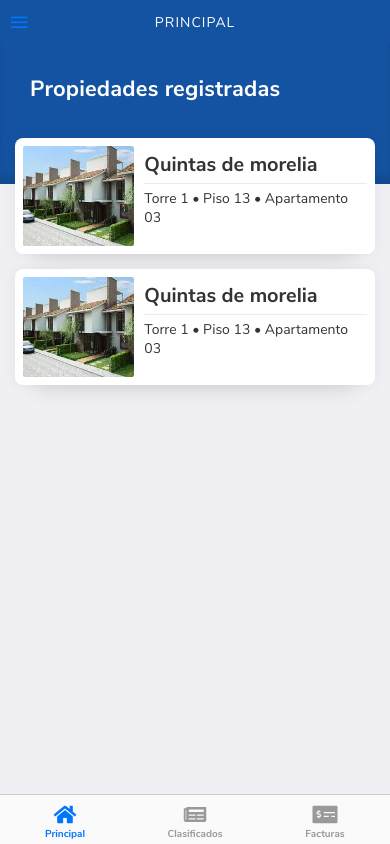
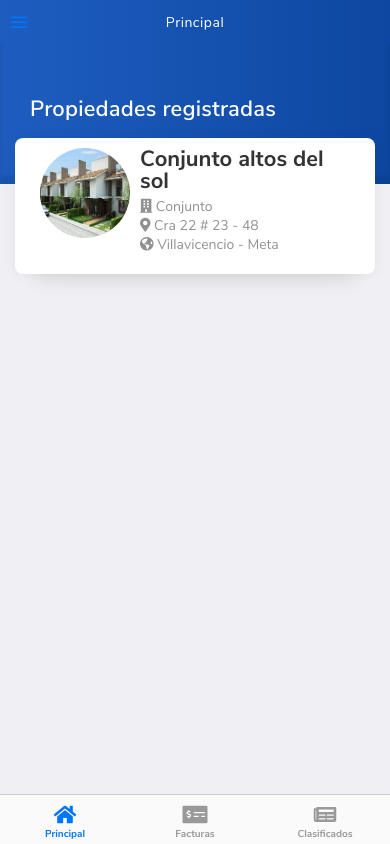
Before and after one commit to jhohansilva/devApp, a plain HTML site: page index.html in a window 390 px wide. Drawn offline with Linux system fonts and the light colour scheme; some packages are replaced by stand-ins of ours; no server answers; files whose address does not match are found by name.

Commit message:
Cambios visuales

```diff
--- a/app/style.scss
+++ b/app/style.scss
@@ -1,7 +1,13 @@
 @import "fonts";
+$base-color: #0454be;
+$gradient-base-color: #1453a2;
 
 body {
   font-family: NunitoSans-regular;
+}
+
+main {
+  background: #eceff1 !important;
 }
 
 #appTabbar {
@@ -13,24 +19,29 @@ body {
     font-size: 20px;
   }
 
+  .tabbar--material__button {
+    color: #616161;
+  }
+
   .tabbar__label {
     font-family: NunitoSans-Bold;
   }
 
   :checked + .tabbar--material__button {
-    color: #1453a2;
+    color: $base-color !important;
   }
 
   .tabbar--material__border {
-    background-color: #1453a2;
+    background-color: $base-color;
   }
 }
 
 ons-toolbar {
   display: flex !important;
   align-items: center !important;
-  background: #1453a2 !important;
+  background: linear-gradient(to left, #0d47a1, #1e5dbf) !important;
   box-shadow: none !important;
+  // background: $base-color !important;
   // box-shadow: 0 2px 5px 0px rgba(0, 0, 0, 0.2) !important;
 
   .toolbar__left,
@@ -40,9 +51,9 @@ ons-toolbar {
     line-height: normal !important;
     color: #fff !important;
     font-family: NunitoSans-Regular !important;
-    text-transform: uppercase!important;
+    // text-transform: uppercase !important;
     font-size: 14px !important;
-    letter-spacing: 1px;
+    letter-spacing: 0.5px;
   }
 
   .toolbar__left {
@@ -60,7 +71,7 @@ ons-toolbar {
   .header-nav {
     width: 100%;
     height: 150px;
-    background: #1453a2;
+    background: $base-color;
     position: relative;
     box-shadow: inset 0px -4px 5px 0 rgba(0, 0, 0, 0.08);
 
@@ -95,69 +106,97 @@ ons-toolbar {
   }
 }
 
-#home {
 header {
-    height: 110px;
+  height: 90px;
   width: 100%;
-    // background: #1453a2;
-    background: linear-gradient(#1453a2, #1453a2);
+  // background: linear-gradient(to bottom left,$base-color, $gradient-base-color);
+  background: linear-gradient(to left, #0d47a1, #1e5dbf) !important;
+
   box-shadow: inset 0px -8px 5px 0 rgba(0, 0, 0, 0.1);
-    padding-top: 30px;
+  padding-top: 50px;
 
   .title-header {
     color: #fff;
-      // text-transform: uppercase;
-      font-family: NunitoSans-Bold !important;
+    font-family: NunitoSans-SemiBold !important;
     margin-left: 30px;
     font-size: 22px;
-      letter-spacing: .2px;
+    letter-spacing: 0.2px;
   }
 }
 
+#home {
   main {
     margin-top: -61px;
-    background: transparent;
+    background: transparent !important;
   }
 
   ons-card {
+    box-shadow: 0 25px 20px -20px rgba(0, 0, 0, 0.1), 0 0 15px rgba(0, 0, 0, 0.06);
+    padding: 10px 25px;
+    margin: 15px;
+
+    .header-card {
       display: grid;
       grid-gap: 10px;
-    grid-template-columns: 1fr 2fr;
-    box-shadow: 0 25px 20px -20px rgba(0, 0, 0, 0.1), 0 0 15px rgba(0, 0, 0, 0.06);
-    padding: 8px;
-    margin: 15px;
+      grid-template-columns: 0.8fr 2fr;
+      margin-bottom: 10px;
+    }
 
     .left,
     .right {
       box-sizing: border-box;
+      display: flex;
+      align-items: center;
     }
 
     .img {
-      width: 100%;
-      height: 100px;
-      border-radius: 2px;
+      width: 90px;
+      height: 90px;
+      border-radius: 150px;
+      // margin: 0 auto;
 
       img {
         width: 100%;
         height: 100%;
-        border-radius: 2px;
+        border-radius: 150px;
+        margin: 0 auto;
       }
     }
 
     .titulo {
       margin: 0;
-      padding: 5px 0;
       font-family: NunitoSans-Bold !important;
-      border-bottom: 0.8px solid rgba(0, 0, 0, 0.08);
       color: #333;
+      font-size: 22px;
+      line-height: 1;
+      margin-bottom: 5px;
+    }
+
+    .sub-titulo {
+      font-family: NunitoSans-Regular !important;
+      // text-transform: uppercase;
+      font-size: 14px;
+      color: #919191;
     }
 
     .text {
-      font-size: 14px;
+      width: 100%;
+      font-size: 16px;
       padding: 5px 0;
-      // text-transform: uppercase;
       font-family: NunitoSans-Regular !important;
       color: #333;
     }
   }
 }
+
+#facturas {
+  .factura {
+    background: #606c88;
+    background: -webkit-linear-gradient(to right, #3f4c6b, #606c88);
+    background: linear-gradient(to right, #3f4c6b, #606c88);
+
+    box-shadow: 0 25px 20px -20px rgba(0, 0, 0, 0.1), 0 0 15px rgba(0, 0, 0, 0.06);
+    padding: 10px 25px;
+    margin: 15px;
+  }
+}
--- a/index.html
+++ b/index.html
@@ -5,7 +5,7 @@
     <meta charset="UTF-8">
     <meta name="viewport" content="width=device-width, initial-scale=1.0">
     <meta http-equiv="X-UA-Compatible" content="ie=edge">
-    <title>Login</title>
+    <title>App</title>
     <!-- OsenUi -->
     <link rel="stylesheet" href="css/onsenui.css">
     <link rel="stylesheet" href="css/onsen-css-components.min.css">
@@ -17,13 +17,14 @@
     <script src="js/onsenui.min.js"></script>
     <script>
         $(document).ready(function () {
-            if (
-                validarSesion()
-                && localStorage.sesion != 'false'
-                && localStorage.sesion.trim().length > 0
-            ) document.querySelector('#myNavigator').pushPage('paginas/main.html');
-            // else document.querySelector('#myNavigator').pushPage('login/login.html');
-            else document.querySelector('#myNavigator').pushPage('paginas/main.html');
+            // if (
+            //     validarSesion()
+            //     && localStorage.sesion != 'false'
+            //     && localStorage.sesion.trim().length > 0
+            // ) document.querySelector('#myNavigator').pushPage('paginas/main.html');
+            // // else document.querySelector('#myNavigator').pushPage('login/login.html');
+            // else document.querySelector('#myNavigator').pushPage('paginas/main.html');
+            document.querySelector('#myNavigator').pushPage('paginas/main.html');
         })
 
         function validarSesion() {
@@ -148,7 +149,7 @@
 
         ons.ready(function () {
             console.log('-> Index');
-         });
+        });
     </script>
 
 </body>
--- a/paginas/components/tabbar.html
+++ b/paginas/components/tabbar.html
@@ -10,8 +10,8 @@
         </ons-toolbar>
         <ons-tabbar swipeable id="appTabbar" position="bottom">
             <ons-tab label="Principal" icon="fa-home" page="paginas/home.html" active></ons-tab>
+            <ons-tab label="Facturas" icon="fa-money-check-alt" page="paginas/facturas.html"></ons-tab>
             <ons-tab label="Clasificados" icon="fa-newspaper" page="forms.html"></ons-tab>
-            <ons-tab label="Facturas" icon="fa-money-check-alt" page="animations.html"></ons-tab>
         </ons-tabbar>
 
         <script>
--- /dev/null
+++ b/paginas/facturas.html
@@ -0,0 +1,8 @@
+<!-- <template id="home.html"> -->
+<ons-page id="facturas">
+    <main>
+        <ons-card class="factura">
+        </ons-card>
+    </main>
+</ons-page>
+<!-- </template> -->
--- a/paginas/home.html
+++ b/paginas/home.html
@@ -1,28 +1,31 @@
 <!-- <template id="home.html"> -->
 <ons-page id="home">
     <header>
+        <!-- <div class="title-header">Propiedades registradas</div> -->
         <div class="title-header">Propiedades registradas</div>
     </header>
     <main>
         <ons-card>
-            <div class="img left">
-                <img src="img/condominio.jpg" alt="Onsen UI" style="width: 100%">
-            </div>
-            <div class="right">
-                <h3 class="titulo">Quintas de morelia</h3>
-                <div class="text">
-                    Torre 1 • Piso 13 • Apartamento 03
+            <div class="header-card">
+                <div class="img left">
+                    <img src="img/condominio.jpg" alt="Onsen UI" style="width: 100%">
                 </div>
-            </div>
-        </ons-card>
-        <ons-card>
-            <div class="img left">
-                <img src="img/condominio.jpg" alt="Onsen UI" style="width: 100%">
-            </div>
-            <div class="right">
-                <h3 class="titulo">Quintas de morelia</h3>
-                <div class="text">
-                    Torre 1 • Piso 13 • Apartamento 03
+                <div class="right">
+                    <div class="sub">
+                        <h3 class="titulo">Conjunto altos del sol</h3>
+                        <div class="sub-titulo">
+                            <ons-icon size="14px" icon="fa-building"></ons-icon>
+                            Conjunto
+                        </div>
+                        <div class="sub-titulo">
+                            <ons-icon size="14px" icon="fa-map-marker-alt"></ons-icon>
+                            Cra 22 # 23 - 48
+                        </div>
+                        <div class="sub-titulo">
+                            <ons-icon size="14px" icon="fa-globe-americas"></ons-icon>
+                            Villavicencio - Meta
+                        </div>
+                    </div>
                 </div>
             </div>
         </ons-card>
```
Also changed, not shown: css/global/global.css, 2 other files. Lines whose indentation alone changed are shown as unchanged.
